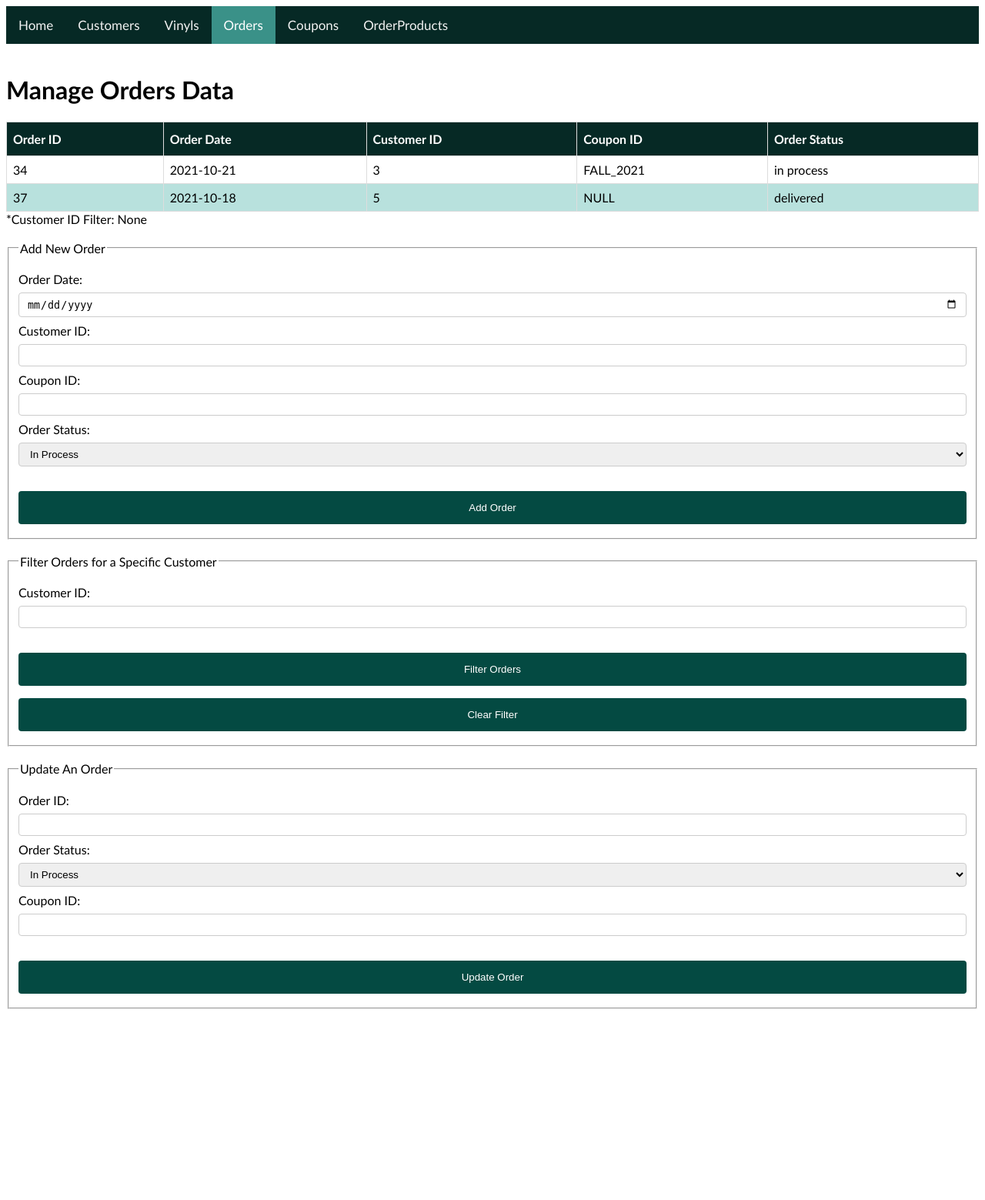
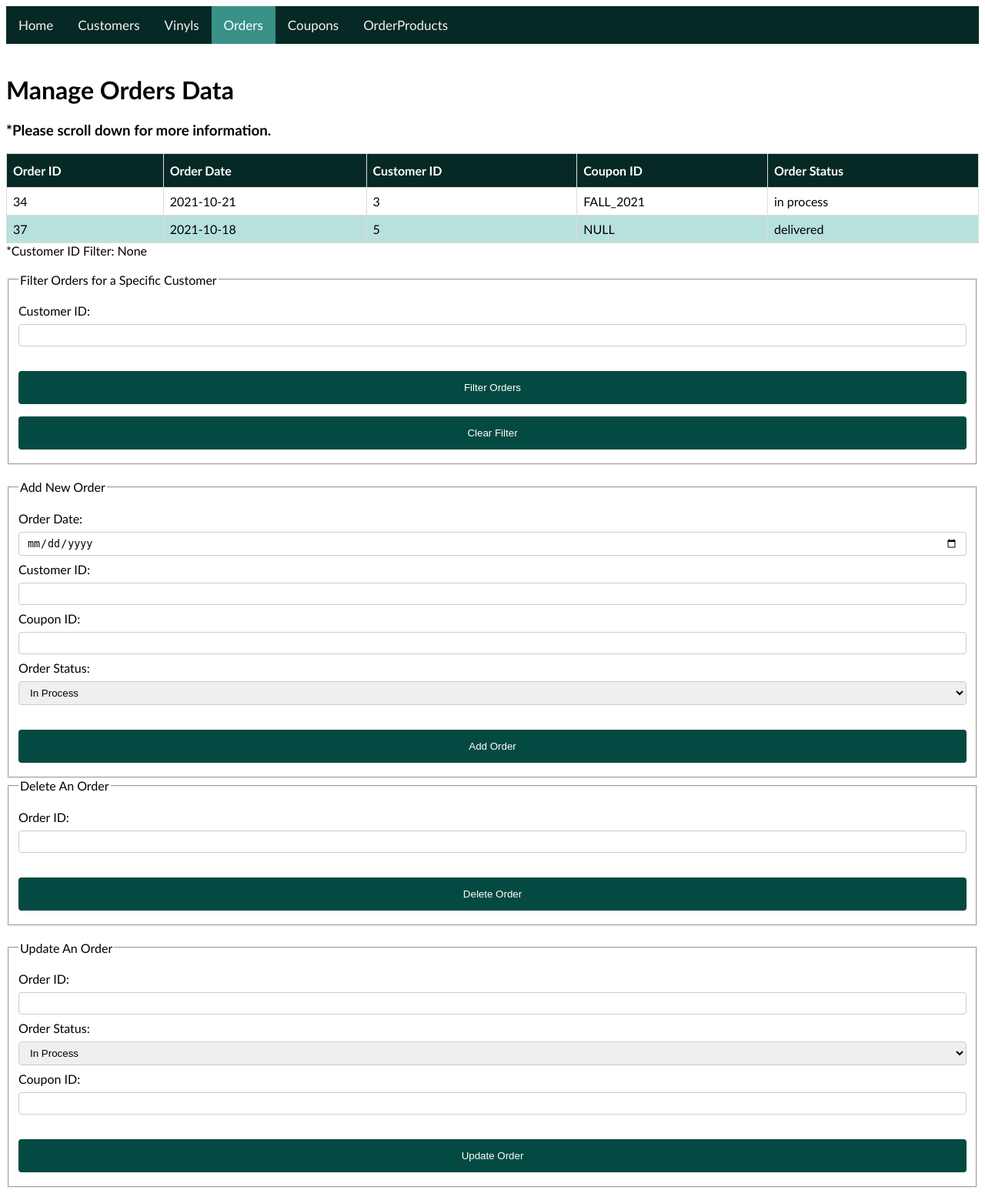
Before and after one commit to CcEeCcIi/DatabasePortfolio, a Flask app: page /orders in a window 1280 px wide. Shown: the whole page at 77% size. Before the commit the page ends 1311 px from the top, so only its background shows below. Run offline with Flask 2, Linux system fonts and the light colour scheme.

Commit message:
fixed UI based on peer reviews Step 3

```diff
--- a/app.py
+++ b/app.py
@@ -23,8 +23,8 @@ def customers():
     """Serves the Customers page"""
 
     # Sample data to fill first two rows on table
-    customer_info = [{"customer_id": 45, "fname": "Billy", "lname": "Bob", "age": 45, "street_address": "123 Main St", "city": "Footown", "state": "OR", "zipcode": 87654, "phone": "444-323-2323", "email": "billybob@hello.com"},
-                     {"customer_id": 87, "fname": "Jane", "lname": "Doe", "age": 99, "street_address": "123 Foo St", "city": "Footown", "state": "OR", "zipcode": 87656, "phone": "444-123-1212", "email": "janedoe@hello.com"}]
+    customer_info = [{"customer_id": 45, "fname": "Billy", "lname": "Bob", "street_address": "123 Main St", "city": "Footown", "state": "OR", "zipcode": 87654, "phone": "444-323-2323", "email": "billybob@hello.com"},
+                     {"customer_id": 87, "fname": "Jane", "lname": "Doe", "street_address": "123 Foo St", "city": "Footown", "state": "OR", "zipcode": 87656, "phone": "444-123-1212", "email": "janedoe@hello.com"}]
 
     return render_template("customers.html", customer_info=customer_info)
 
--- a/templates/customers.html
+++ b/templates/customers.html
@@ -32,7 +32,6 @@
                 <th>Customer ID</th>
                 <th>First Name</th>
                 <th>Last Name</th>
-                <th>Age</th>
                 <th>Street Address</th>
                 <th>City</th>
                 <th>State</th>
@@ -47,7 +46,6 @@
                 <td>{{row['customer_id']}}</td>
                 <td>{{row['fname']}}</td>
                 <td>{{row['lname']}}</td>
-                <td>{{row['age']}}</td>
                 <td>{{row['street_address']}}</td>
                 <td>{{row['city']}}</td>
                 <td>{{row['state']}}</td>
--- a/templates/orders.html
+++ b/templates/orders.html
@@ -25,6 +25,7 @@
         </div>
         <br>
         <h1> Manage Orders Data</h1>
+        <h3>*Please scroll down for more information.</h3>
 
         <table>
             <thead>
@@ -60,6 +61,18 @@
 
         <form>
         <fieldset>
+            <legend>Filter Orders for a Specific Customer</legend>
+            <p>
+            <label>Customer ID:
+                <input type="text" id="customerID" size="30" maxlength="100"></label>
+            <br>
+            </p>
+            <input type="submit" id="filter_orders" value="Filter Orders">
+            <br>
+            <input type="submit" id="clear_filter" value="Clear Filter">
+        </fieldset>
+        <br>
+        <fieldset>
             <legend>Add New Order</legend>
             <p>
             <label>Order Date:
@@ -83,17 +96,14 @@
             </p>
             <input type="submit" id="add_orders" value="Add Order">
         </fieldset>
-        <br>
         <fieldset>
-            <legend>Filter Orders for a Specific Customer</legend>
+            <legend>Delete An Order</legend>
             <p>
-            <label>Customer ID:
-                <input type="text" id="customerID" size="30" maxlength="100"></label>
+            <label>Order ID:
+                <input type="text" id="orderID" size="30" maxlength="100"></label>
             <br>
             </p>
-            <input type="submit" id="filter_orders" value="Filter Orders">
-            <br>
-            <input type="submit" id="clear_filter" value="Clear Filter">
+            <input type="submit" id="delete_orders" value="Delete Order">
         </fieldset>
         <br>
         <fieldset>
```
Also changed, not shown: 1 other file.
